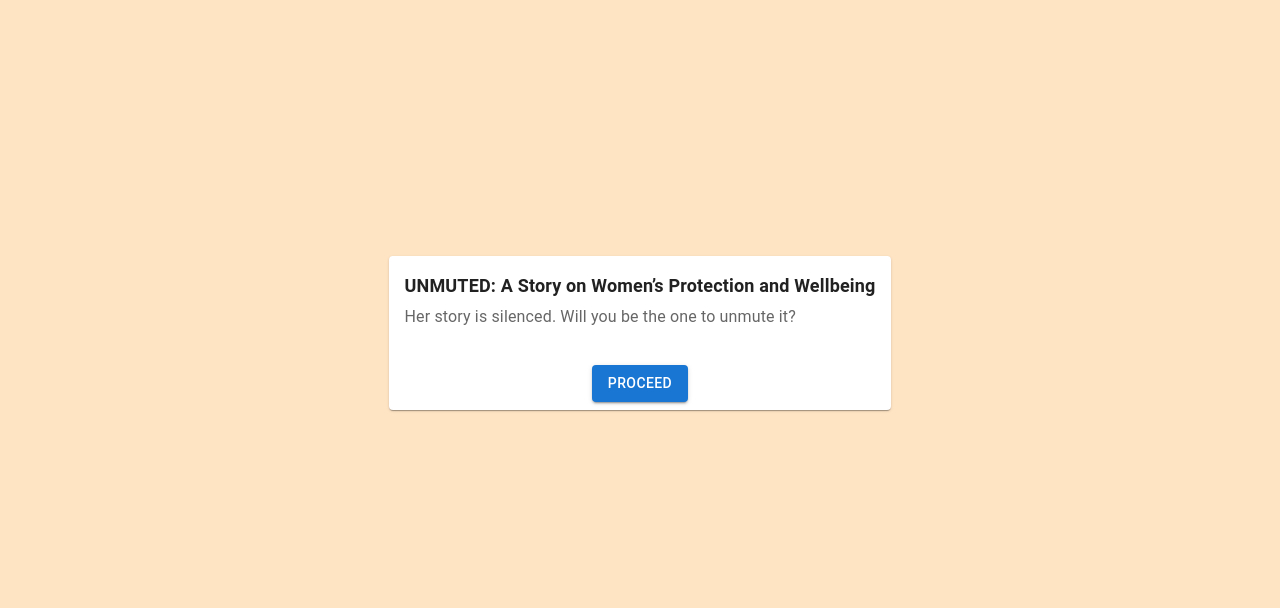
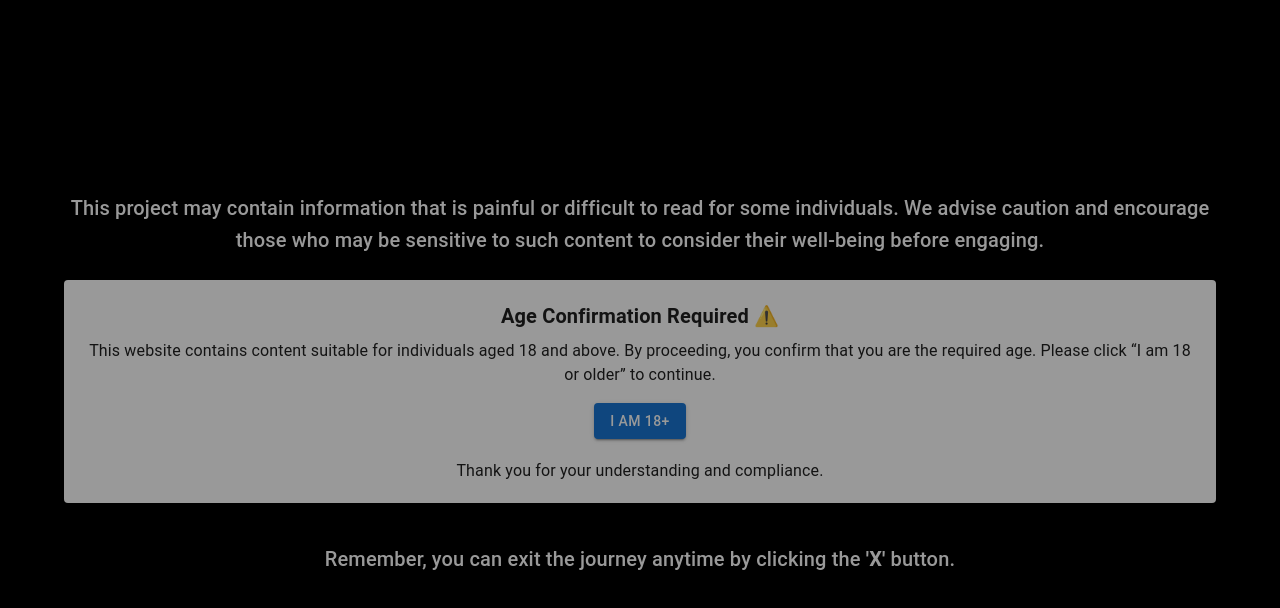
Before and after one commit to frazeee/unmuted, a React (Create React App) app: page / in a window 1280 px wide. Both pictures are taken after a click on the button "PROCEED". Shown: the top 608 px of the page. Built offline with nearby package versions, Linux system fonts and the light colour scheme.

Commit message:
Added third page

```diff
--- a/package.json
+++ b/package.json
@@ -12,6 +12,7 @@
     "react": "^18.2.0",
     "react-dom": "^18.2.0",
     "react-scripts": "5.0.1",
+    "styled-components": "^6.1.8",
     "web-vitals": "^2.1.4"
   },
   "scripts": {
--- a/public/index.html
+++ b/public/index.html
@@ -5,10 +5,6 @@
     <link rel="icon" href="%PUBLIC_URL%/favicon.ico" />
     <meta name="viewport" content="width=device-width, initial-scale=1" />
     <meta name="theme-color" content="#000000" />
-    <meta
-      name="description"
-      content="Web site created using create-react-app"
-    />
     <link rel="apple-touch-icon" href="%PUBLIC_URL%/logo192.png" />
     <!--
       manifest.json provides metadata used when your web app is installed on a
@@ -24,7 +20,7 @@
       work correctly both with client-side routing and a non-root public URL.
       Learn how to configure a non-root public URL by running `npm run build`.
     -->
-    <title>React App</title>
+    <title>Unmuted</title>
   </head>
   <body>
     <noscript>You need to enable JavaScript to run this app.</noscript>
--- a/src/App.css
+++ b/src/App.css
@@ -1,3 +1,3 @@
 body{
-    background-color: bisque;
+    background-color: black;
 }
--- a/src/App.js
+++ b/src/App.js
@@ -1,12 +1,41 @@
-import logo from "./logo.svg";
 import "./App.css";
 import TitlePage from "./Pages/titlePage";
+import AgeConsent from "./Pages/ageConsent/ageConsent";
+
+import { useState } from "react";
+
+import { createTheme, responsiveFontSizes } from "@mui/material/styles";
+import { ThemeProvider } from "@emotion/react";
+import PageThree from "./Pages/PageThree/pageThree";
 
 function App() {
+
+
+  // Create styles using makeStyles
+  const theme = createTheme((theme) => ({
+    typo: {
+      flexGrow: 1,
+      textAlign: "center"
+    }
+  }));
+
+ responsiveFontSizes(theme);
+
+  const [page, setPage] = useState(0);
+
+  const handleProceed = () => {
+    setPage(prevPage => prevPage + 1);
+  };
+
   return (
-    <div className="App" style={{}}>
-      <TitlePage />
-    </div>
+    <ThemeProvider theme={theme}>
+      <div className="App" style={{}}>
+      {page === 0 && <TitlePage onProceed={handleProceed} />}
+      {page === 1 && <AgeConsent onProceed={handleProceed}/>}
+      {page === 2 && <PageThree onProceed={handleProceed}/>}
+
+      </div>
+    </ThemeProvider>
   );
 }
 
--- /dev/null
+++ b/src/Pages/PageThree/pageThree.js
@@ -0,0 +1,118 @@
+import React, { useState, useEffect } from "react";
+import { Typography, Paper, TextField, Button, Grid } from "@mui/material";
+import "./styles.css"; // Import the external CSS file
+
+const PageThree = () => {
+  const [showFirstTypography, setShowFirstTypography] = useState(true);
+  const [showSecondTypography, setShowSecondTypography] = useState(false);
+  const [showThirdTypography, setShowThirdTypography] = useState(false);
+  const [showPaper, setShowPaper] = useState(false);
+  const [userName, setUsername] = useState("");
+
+  const handleSubmit = (event) => {
+      setShowPaper(false);
+      setShowThirdTypography(true)
+  };
+
+  useEffect(() => {
+    const firstTimeout = setTimeout(() => {
+      setShowFirstTypography(false);
+      setShowSecondTypography(true);
+      setShowPaper(false);
+    }, 5000); // 5 seconds
+
+    const secondTimeout = setTimeout(() => {
+      setShowSecondTypography(false);
+      setShowPaper(true);
+    }, 10000); // 10 seconds
+
+    return () => {
+      clearTimeout(firstTimeout);
+      clearTimeout(secondTimeout);
+    };
+  }, []);
+
+  return (
+    <div
+      style={{
+        height: "100vh",
+        display: "flex",
+        justifyContent: "center",
+        alignItems: "center",
+      }}
+    >
+      <div
+        className={showFirstTypography ? "fade-in" : "fade-out"}
+        style={{ textAlign: "center" }}
+      >
+        {showFirstTypography && (
+          <Typography variant="h4" sx={{ fontWeight: "bold", color: "white" }}>
+            You are about to follow a young woman to a path of healing.
+          </Typography>
+        )}
+      </div>
+      <div
+        className={showSecondTypography ? "fade-in" : "fade-out"}
+        style={{ textAlign: "center" }}
+      >
+        {showSecondTypography && (
+          <Typography variant="h4" sx={{ fontWeight: "bold", color: "white" }}>
+            Let your decisions be her guide.
+          </Typography>
+        )}
+      </div>
+      {showPaper && (
+        <>
+          <Grid
+            container
+            justifyContent="center"
+            alignItems="center"
+            style={{ height: "100vh" }}
+          >
+            <Paper
+              sx={{ mt: 48 }}
+              elevation={3}
+              className={showPaper ? "fade-in" : "fade-out"}
+              style={{ width: "50%", padding: "20px", textAlign: "center" }}
+            >
+              <Typography variant="h4" gutterBottom>
+                Here she is.
+              </Typography>
+              <Typography variant="h5" gutterBottom>
+                What's her name?
+              </Typography>
+              <TextField
+                variant="outlined"
+                fullWidth
+                margin="normal"
+                value={userName}
+                onChange={(e) => setUsername(e.target.value)}
+              />
+              <Button
+                variant="contained"
+                color="primary"
+                onClick={handleSubmit}
+                style={{ marginTop: "10px", borderRadius: "15px" }}
+              >
+                Continue
+              </Button>
+            </Paper>
+          </Grid>
+        </>
+      )}
+
+<div
+        className={showThirdTypography ? "fade-in" : "fade-out"}
+        style={{ textAlign: "center" }}
+      >
+        {showThirdTypography && (
+          <Typography variant="h4" sx={{ fontWeight: "bold", color: "white" }}>
+            {userName}, that's a great name.
+          </Typography>
+        )}
+      </div>
+    </div>
+  );
+};
+
+export default PageThree;
--- /dev/null
+++ b/src/Pages/PageThree/styles.css
@@ -0,0 +1,26 @@
+/* styles.css */
+.fade-in {
+    animation: fadeInAnimation 1s ease-in-out forwards;
+  }
+
+  .fade-out {
+    animation: fadeOutAnimation 1s ease-in-out forwards;
+  }
+
+  @keyframes fadeInAnimation {
+    from {
+      opacity: 0;
+    }
+    to {
+      opacity: 1;
+    }
+  }
+
+  @keyframes fadeOutAnimation {
+    from {
+      opacity: 1;
+    }
+    to {
+      opacity: 0;
+    }
+  }
--- /dev/null
+++ b/src/Pages/ageConsent/ageConsent.css
@@ -0,0 +1,9 @@
+/* Warning.module.css */
+.warning {
+    opacity: 0;
+    transition: opacity 5s ease-in-out;
+  }
+
+  .warning.show {
+    opacity: 1;
+  }
--- /dev/null
+++ b/src/Pages/ageConsent/ageConsent.js
@@ -0,0 +1,67 @@
+import "./ageConsent.css";
+import { Container, Grid, Typography, Box, Paper, Button } from "@mui/material";
+import { useState, useEffect } from "react";
+
+const AgeConsent = ({ onProceed }) => {
+  const [isVisible, setIsVisible] = useState(false);
+
+  useEffect(() => {
+    setIsVisible(true)
+  }, []);
+
+  return (
+    <div className={`warning ${isVisible ? "show" : ""}`}>
+      <Container lg>
+        <Grid>
+          <Box
+            sx={{
+              marginTop: 24,
+              display: "flex",
+              flexDirection: "column",
+              alignItems: "center",
+            }}
+          >
+            <Typography
+              variant="h6"
+              color={"white"}
+              align="center"
+              sx={{mb:3}}
+            >
+              This project may contain information that is painful or difficult
+              to read for some individuals. We advise caution and encourage
+              those who may be sensitive to such content to consider their
+              well-being before engaging.
+            </Typography>
+            <Paper elevation={1} sx={{ padding: '20px', textAlign: 'center' }}>
+              <Typography variant="h6" sx={{fontWeight:"bold"}} gutterBottom>
+                Age Confirmation Required ⚠️
+              </Typography>
+              <Typography gutterBottom>
+                This website contains content suitable for individuals aged 18
+                and above. By proceeding, you confirm that you are the required
+                age. Please click “I am 18 or older” to continue.
+              </Typography>
+              <Button variant="contained" color="primary" onClick={onProceed} sx={{ marginTop: '10px' }}>
+                I am 18+
+              </Button>
+              <Typography sx={{ marginTop: '20px' }}>
+                Thank you for your understanding and compliance.
+              </Typography>
+            </Paper>
+            <Typography
+              variant="h6"
+              color={"white"}
+              align="center"
+              sx={{ mt: 5 }}
+            >
+              Remember, you can exit the journey anytime by clicking the{" "}
+              <span style={{ fontWeight: "bold" }}>'X'</span> button.
+            </Typography>
+          </Box>
+        </Grid>
+      </Container>
+    </div>
+  );
+};
+
+export default AgeConsent;
--- a/src/Pages/titlePage.js
+++ b/src/Pages/titlePage.js
@@ -1,45 +1,36 @@
 import React from "react"; // Import React instead of importing all as React
 import Button from "@mui/material/Button";
 import Box from "@mui/material/Box";
-import Card from "@mui/material/Card";
-import CardActions from "@mui/material/CardActions";
-import CardContent from "@mui/material/CardContent";
 import Typography from "@mui/material/Typography";
 import { Container, Grid } from "@mui/material";
 
-const TitlePage = () => {
+const TitlePage = ({onProceed}) => {
   return (
     <div>
-      <Container>
+      <Container lg>
         <Grid item lg={4}>
           <Box
             sx={{
-              marginTop: 32,
+              marginTop: 30,
               display: "flex",
               flexDirection: "column",
               alignItems: "center",
             }}
           >
-            <Card>
-              <CardContent>
-                <Typography
-                  sx={{ fontSize: 18, fontWeight: "bold" }}
-                  gutterBottom
-                >
-                  UNMUTED: A Story on Women’s Protection and Wellbeing
+            <Typography variant="h1" sx={{ fontWeight: "bold" }} color={"white"}>
+              UNMUTED
             </Typography>
-                <Typography sx={{ mb: 1.5 }} color="text.secondary">
+            <Typography variant="h4" sx={{ mb: 3 }} color={"white"} align="center" >
+            A Story on Women’s Protection and Wellbeing
+            </Typography>
+            <Typography sx={{ mb: 3 }} color={"white"}>
               Her story is silenced. Will you be the one to unmute it?
             </Typography>
-              </CardContent>
-              <CardActions>
             <Grid container justifyContent="center">
-                  <Button size="medium" variant="contained" color="primary">
+              <Button size="medium" variant="contained" color="primary" onClick={onProceed}>
                 Proceed
               </Button>
             </Grid>
-              </CardActions>
-            </Card>
           </Box>
         </Grid>
       </Container>
```
Also changed, not shown: 1 other file (tests, documents, lock files or other folders). Lines whose indentation alone changed are shown as unchanged.
